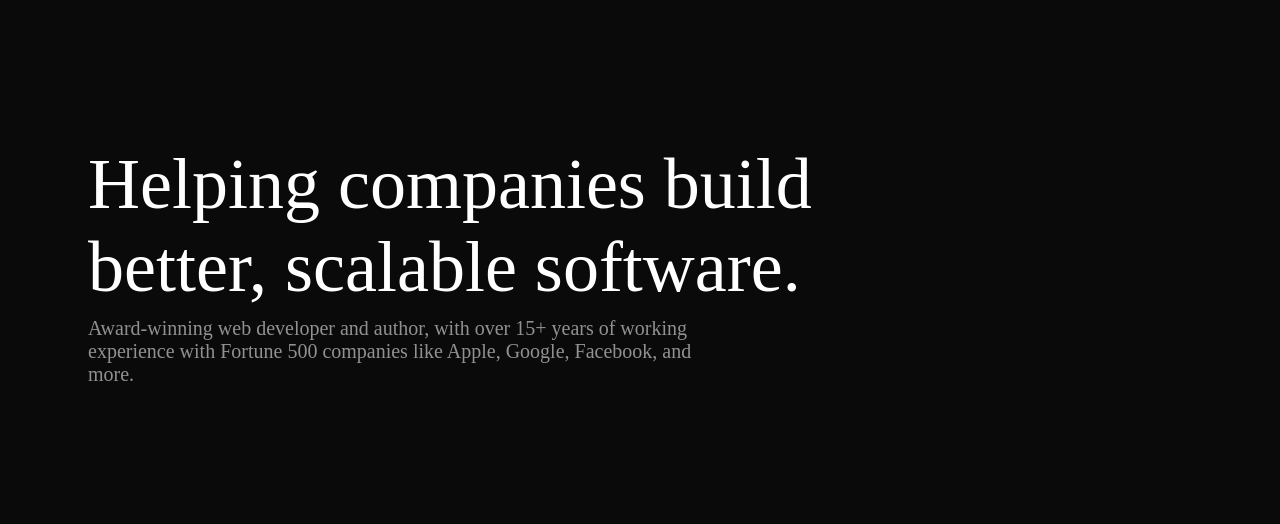
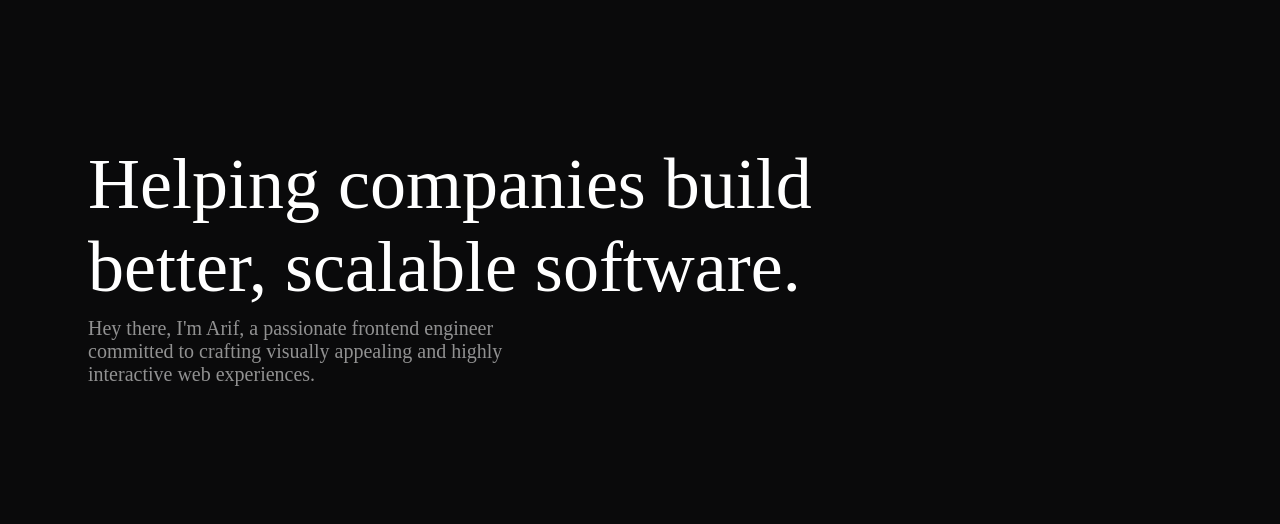
Before and after one commit to farda222/Ryoko-Porto, a plain HTML site: page Final Portofolio/index.html in a window 1280 px wide. Shown: the part 97-621 px from the top of the page. Drawn offline with nearby package versions, Linux system fonts and the light colour scheme; a script that the page names is missing.

Commit message:
Update index.html

```diff
--- a/Final Portofolio/index.html
+++ b/Final Portofolio/index.html
@@ -38,9 +38,7 @@
       >
         <h1>Helping companies build better, scalable software.</h1>
         <p>
-          Award-winning web developer and author, with over 15+ years of
-          working<br />experience with Fortune 500 companies like Apple, Google,
-          Facebook, and<br />more.
+          Hey there, I'm Arif, a passionate frontend engineer<br>committed to crafting visually appealing and highly<br>interactive web experiences.
         </p>
       </div>
       <div
```
